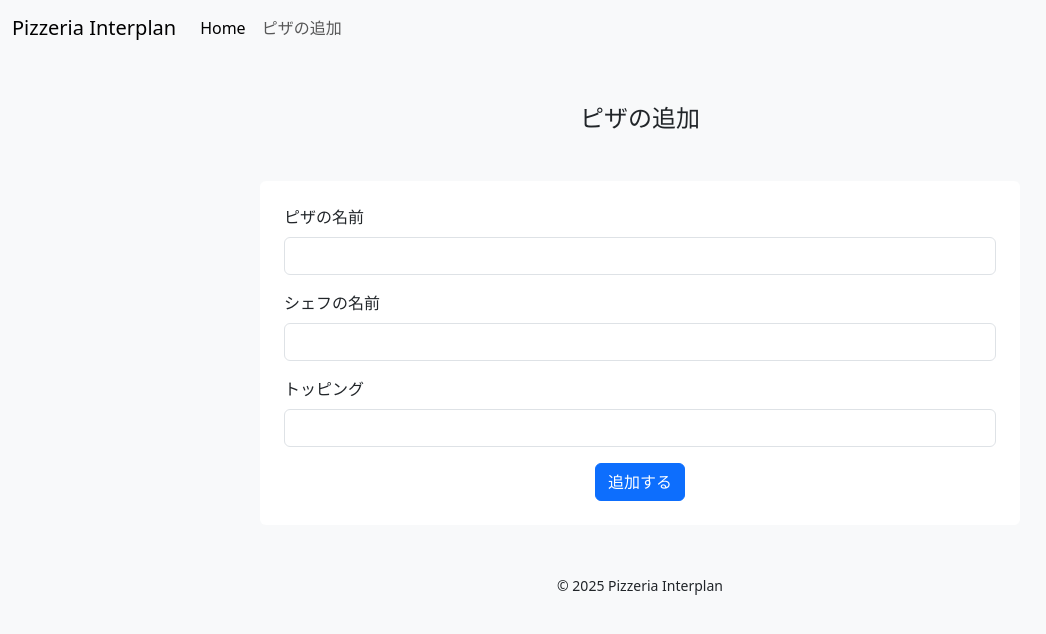
After one commit to gonbeisjk2/pizzashop_202504, a PHP site: page /add.php in a window 1280 px wide. The commit adds this page. Shown: the top 634 px of the page, without its empty margins (0-1046 px from the left). Run offline with PHP 8.4, Linux system fonts and the light colour scheme.

Commit message:
エラーチェックの仕組みまで完成

```diff
--- /dev/null
+++ b/add.php
@@ -0,0 +1,85 @@
+<?php
+// エラーメッセージ用の配列
+$errors = [
+  'pizza-name' => '',
+  'chef-name' => '',
+  'toppings' => '',
+];
+
+// 入力値再反映用変数
+$pizzaname = '';
+
+// 送信チェック
+if (isset($_POST['submit'])) {
+
+
+  echo '<pre>';
+  var_dump($_POST);
+  echo '</pre>';
+
+  // echo $_POST['pizza-name'];
+  // echo '<br>';
+  // echo htmlspecialchars($_POST['pizza-name']);
+
+  // 検証
+  if (empty($_POST['pizza-name'])) {
+    $errors['pizza-name'] = 'ピザの名前が入力されていません';
+  } else {
+    $pizzaname = $_POST['pizza-name'];
+    if (!preg_match('/^([^\x01-\x7E]|[\da-zA-Z ])+$/', $_POST['pizza-name'])) {
+      $errors['pizza-name'] = '日本語、英数字のみ有効です。記号等は使用できません';
+    }
+  }
+
+  if (empty($_POST['chef-name'])) {
+    $errors['chef-name'] = 'シェフの名前が入力されていません';
+  } else {
+    if (!preg_match('/^([^\x01-\x7E]|[\da-zA-Z ])+$/', $_POST['chef-name'])) {
+      $errors['chef-name'] = '日本語、英数字のみ有効です。記号等は使用できません';
+    }
+  }
+
+  if (empty($_POST['toppings'])) {
+    $errors['toppings'] = 'トッピングが入力されていません';
+  } else {
+    if (!preg_match('/^([^\x01-\x7E]|[\da-zA-Z ])+$/', $_POST['toppings'])) {
+      $errors['toppings'] = '日本語、英数字のみ有効です。記号等は使用できません';
+    }
+  }
+}
+?>
+<?php include './template/header.php' ?>
+
+<div class="container">
+  <h1 class="my-5 h4 text-center">ピザの追加</h1>
+
+  <div class="row justify-content-center">
+    <div class="col-md-8 bg-white p-4 rounded">
+
+      <form action="add.php" method="post">
+        <div class="mb-3">
+          <label for="pizza-name" class="form-label">ピザの名前</label>
+          <input type="text" class="form-control" id="pizza-name" name="pizza-name" value="<?= $pizzaname; ?>">
+          <small class="form-text text-danger"><?= $errors['pizza-name']; ?></small>
+        </div>
+        <div class="mb-3">
+          <label for="chef-name" class="form-label">シェフの名前</label>
+          <input type="text" class="form-control" id="chef-name" name="chef-name">
+          <small class="form-text text-danger"><?= $errors['chef-name']; ?></small>
+        </div>
+        <div class="mb-3">
+          <label for="toppings" class="form-label">トッピング</label>
+          <input type="text" class="form-control" id="toppings" name="toppings">
+          <small class="form-text text-danger"><?= $errors['toppings']; ?></small>
+        </div>
+        <div class="text-center">
+          <button class="btn btn-primary" name="submit" value="submit">追加する</button>
+        </div>
+      </form>
+
+    </div>
+  </div>
+</div>
+
+
+<?php include './template/footer.php' ?>
--- a/template/header.php
+++ b/template/header.php
@@ -9,28 +9,22 @@
 
 </head>
 
-<body>
+<body class="bg-light">
 
   <header>
-    <nav class="navbar navbar-expand-lg bg-body-tertiary">
+    <nav class="navbar navbar-expand-md bg-body-tertiary">
       <div class="container-fluid">
-        <a class="navbar-brand" href="#">Pizzeria Interplan</a>
+        <a class="navbar-brand" href="index.php">Pizzeria Interplan</a>
         <button class="navbar-toggler" type="button" data-bs-toggle="collapse" data-bs-target="#navbarNav" aria-controls="navbarNav" aria-expanded="false" aria-label="Toggle navigation">
           <span class="navbar-toggler-icon"></span>
         </button>
         <div class="collapse navbar-collapse" id="navbarNav">
           <ul class="navbar-nav">
             <li class="nav-item">
-              <a class="nav-link active" aria-current="page" href="#">Home</a>
+              <a class="nav-link active" aria-current="page" href="index.php">Home</a>
             </li>
             <li class="nav-item">
-              <a class="nav-link" href="#">Features</a>
-            </li>
-            <li class="nav-item">
-              <a class="nav-link" href="#">Pricing</a>
-            </li>
-            <li class="nav-item">
-              <a class="nav-link disabled">Disabled</a>
+              <a class="nav-link" href="add.php">ピザの追加</a>
             </li>
           </ul>
         </div>
```
